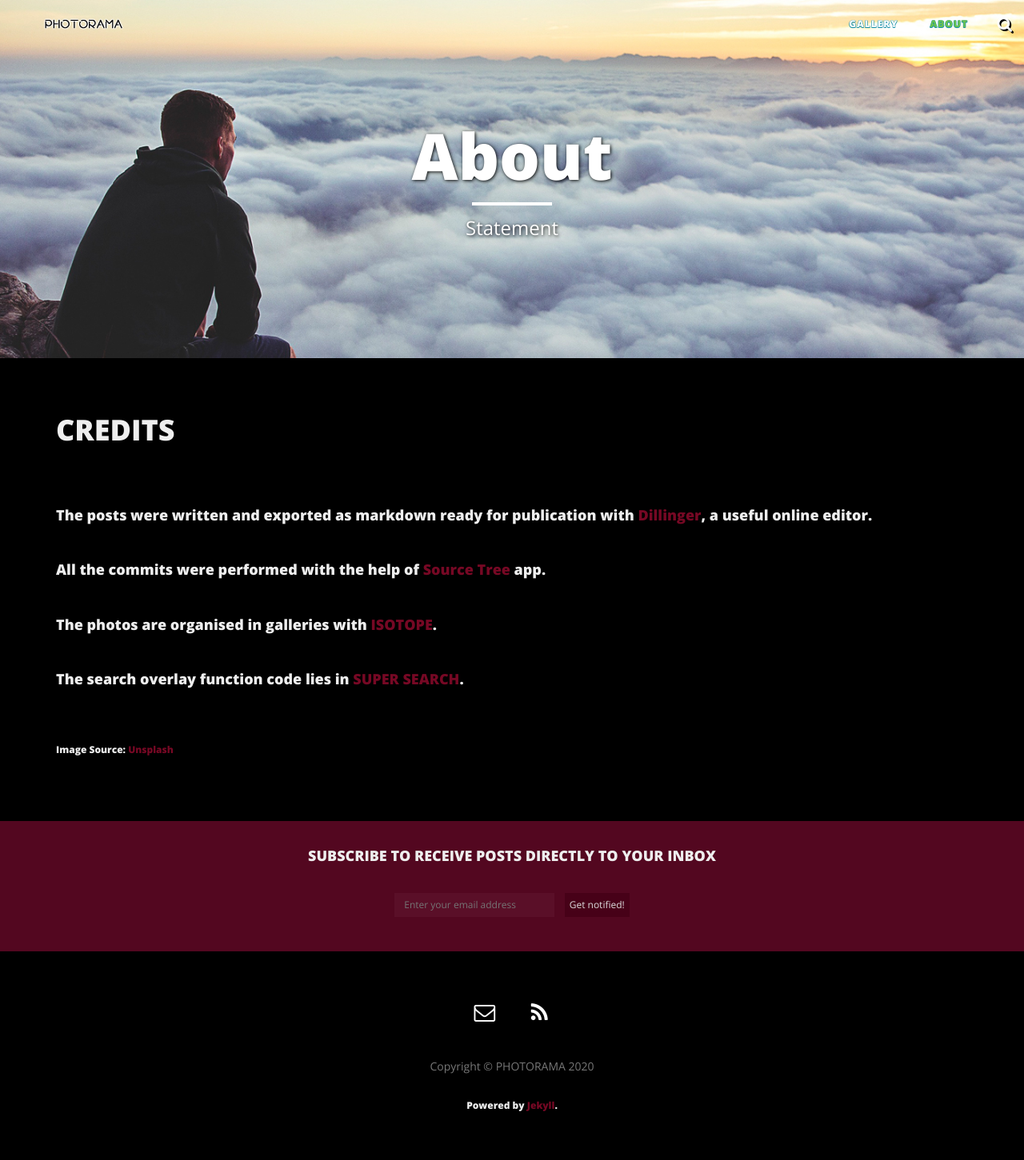
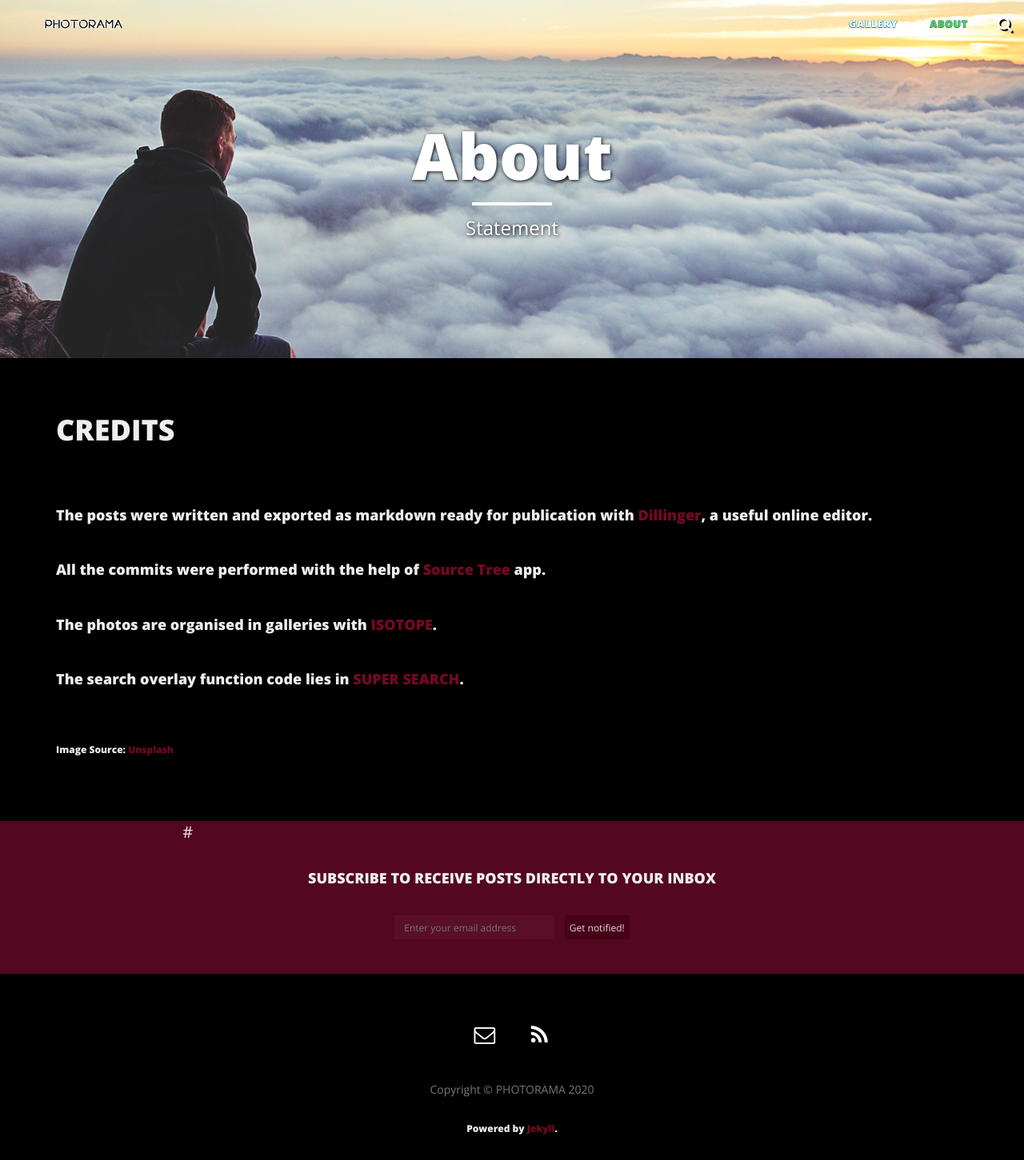
Before and after one commit to NDawid/NDawid.github.io, a Jekyll site: the page built from about/index.html, in a window 1280 px wide. Shown: the whole page at 80% size. Built offline with Jekyll 4.4.1, drawn with Linux system fonts in a browser that asks for light colours; nearby versions of some CDN libraries; before the commit the page ends 1422 px from its top, so only the background shows below that.

```diff
--- a/_includes/newsletter.html
+++ b/_includes/newsletter.html
@@ -2,7 +2,7 @@
         <div class="row"  style="background-color: #530720; padding-bottom: 40px; margin-top: 50px; margin-bottom: 80px;">
             <div class="col-lg-8 col-lg-offset-2 col-md-10 col-md-offset-1">
 
-      <center><h4><p>SUBSCRIBE TO RECEIVE POSTS DIRECTLY TO YOUR INBOX</h4></center>
+#      <center><h4><p>SUBSCRIBE TO RECEIVE POSTS DIRECTLY TO YOUR INBOX</h4></center>
 
 
 <form style="padding:3px;text-align:center;font-family: 'Open Sans', 'Helvetica Neue', Helvetica, Arial, sans-serif;font-size:12px;" action="https://tinyletter.com/photorgasms" method="post" target="popupwindow" onsubmit="window.open('https://tinyletter.com/yourproject', 'popupwindow', 'scrollbars=yes,width=800,height=600');return true"><input type="text" placeholder="Enter your email address"  style="width:200px;height:30px;border:0;background-color:#5A0F28;color:#dddddd;outline:0;padding-left:12px;" name="email" id="tlemail" />&nbsp; &nbsp; <input type="submit" value="Get notified!" style="background-color:#470118;color:#dddddd;height:30px;border:0;" /></form>
```
